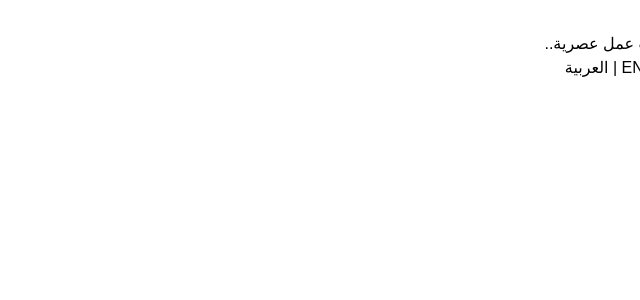
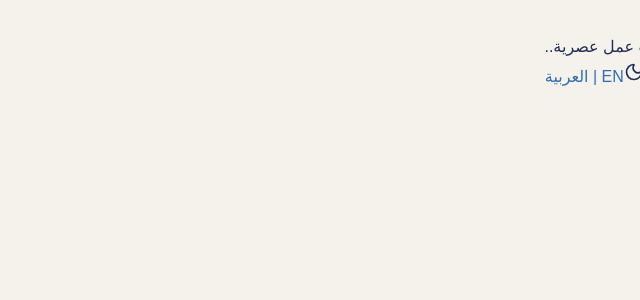
Before and after one commit to omnexaTechnology/ibbs, a Next.js app: page /ar in a window 1280 px wide. Shown: the top 300 px of the page, without its empty margins (640-1280 px from the left). Built offline with nearby package versions, Linux system fonts and the light colour scheme; a web font is replaced by a local one.

Commit message:
feat(FEAT-001/T-003): design tokens and light/dark theme

```diff
--- a/src/app/[locale]/about/page.tsx
+++ b/src/app/[locale]/about/page.tsx
@@ -3,6 +3,7 @@ import { setRequestLocale } from "next-intl/server";
 import { useTranslations } from "next-intl";
 import { Suspense } from "react";
 import { LangSwitch } from "@/components/layout/lang-switch";
+import { ThemeToggle } from "@/components/layout/theme-toggle";
 
 export default async function AboutPage({ params }: { params: Promise<{ locale: Locale }> }) {
   const { locale } = await params;
@@ -17,6 +18,7 @@ function Placeholder() {
       <h1 data-testid="page-title">
         {t("aboutH1a")} {t("aboutH1b")}
       </h1>
+      <ThemeToggle />
       <Suspense fallback={null}>
         <LangSwitch />
       </Suspense>
--- a/src/app/[locale]/layout.tsx
+++ b/src/app/[locale]/layout.tsx
@@ -2,6 +2,7 @@ import type { Metadata } from "next";
 import { notFound } from "next/navigation";
 import { hasLocale, NextIntlClientProvider } from "next-intl";
 import { getTranslations, setRequestLocale } from "next-intl/server";
+import { ThemeProvider } from "@/components/providers/theme-provider";
 import { fontClassFor } from "@/lib/fonts";
 import { getDirection, routing } from "@/i18n/routing";
 import "../globals.css";
@@ -29,9 +30,11 @@ export default async function LocaleLayout({ children, params }: Props) {
   setRequestLocale(locale);
 
   return (
-    <html lang={locale} dir={getDirection(locale)} className={fontClassFor(locale)}>
-      <body>
-        <NextIntlClientProvider>{children}</NextIntlClientProvider>
+    <html lang={locale} dir={getDirection(locale)} className={fontClassFor(locale)} suppressHydrationWarning>
+      <body className="site">
+        <ThemeProvider>
+          <NextIntlClientProvider>{children}</NextIntlClientProvider>
+        </ThemeProvider>
       </body>
     </html>
   );
--- a/src/app/[locale]/page.tsx
+++ b/src/app/[locale]/page.tsx
@@ -3,6 +3,7 @@ import { setRequestLocale } from "next-intl/server";
 import { useTranslations } from "next-intl";
 import { Suspense } from "react";
 import { LangSwitch } from "@/components/layout/lang-switch";
+import { ThemeToggle } from "@/components/layout/theme-toggle";
 import { Link } from "@/i18n/navigation";
 
 export default async function HomePage({ params }: { params: Promise<{ locale: Locale }> }) {
@@ -18,6 +19,7 @@ function Placeholder() {
     <main className="p-8">
       <h1 data-testid="hero-title">{t("heroL1")}</h1>
       <Link href="/about">{n("navAbout")}</Link>
+      <ThemeToggle />
       <Suspense fallback={null}>
         <LangSwitch />
       </Suspense>
--- a/src/app/globals.css
+++ b/src/app/globals.css
@@ -1,13 +1,180 @@
 @import "tailwindcss";
 @import "tw-animate-css";
 
-/* Fonts: next/font sets --font-montserrat (EN) or --font-alexandria (AR) on <html>. */
+/* Dark mode = `.dark` class on <html> (next-themes, attribute="class"). */
+@custom-variant dark (&:is(.dark, .dark *));
+
+/* ------------------------------------------------------------------ */
+/* Design tokens, taken from the design's :root and .site variables.   */
+/* ------------------------------------------------------------------ */
 :root {
+  /* Brand */
+  --navy: #1e2e5a;
+  --blue: #2e6eb5;
+  --cyan: #4ca6cb;
+  --green: #8bc34a;
+  --cream: #f5f2ec;
+  --night: #0b1120;
+  --night-2: #131d36;
+  --white: #ffffff;
+  --navy-rgb: 30, 46, 90;
+  --blue-rgb: 46, 110, 181;
+  --cyan-rgb: 76, 166, 203;
+  --green-rgb: 139, 195, 74;
+  --cream-rgb: 245, 242, 236;
+  --night-rgb: 11, 17, 32;
+  --night-2-rgb: 19, 29, 54;
+
+  /* Surface variables: light (the design's default theme) */
+  --bg: var(--cream);
+  --surface: var(--white);
+  --surface2: color-mix(in srgb, var(--navy) 5%, var(--cream));
+  --text: var(--navy);
+  --muted: rgba(var(--navy-rgb), 0.72);
+  --line: rgba(var(--navy-rgb), 0.14);
+  --link: var(--blue);
+  --btn: var(--navy);
+  --btnText: var(--cream);
+  --glass: rgba(var(--cream-rgb), 0.72);
+  --dot: rgba(var(--navy-rgb), 0.16);
+  --shadow: 0 24px 60px -28px rgba(var(--navy-rgb), 0.35);
+
+  /* Fonts: next/font sets --font-montserrat (EN) or --font-alexandria (AR) on <html>. */
   --ff: var(--font-montserrat), system-ui, sans-serif;
+
+  /* shadcn/ui variables, mapped onto the design's surfaces */
+  --radius: 0.625rem;
+  --background: var(--bg);
+  --foreground: var(--text);
+  --card: var(--surface);
+  --card-foreground: var(--text);
+  --popover: var(--surface);
+  --popover-foreground: var(--text);
+  --primary: var(--btn);
+  --primary-foreground: var(--btnText);
+  --secondary: var(--surface2);
+  --secondary-foreground: var(--text);
+  --muted-foreground: var(--muted);
+  --accent: var(--surface2);
+  --accent-foreground: var(--text);
+  --destructive: #c0392b;
+  --border: var(--line);
+  --input: var(--line);
+  --ring: var(--blue);
 }
+
+/* Surface variables: dark */
+.dark {
+  --bg: var(--night);
+  --surface: var(--night-2);
+  --surface2: var(--navy);
+  --text: var(--cream);
+  --muted: rgba(var(--cream-rgb), 0.72);
+  --line: rgba(var(--cream-rgb), 0.14);
+  --link: var(--cyan);
+  --btn: var(--blue);
+  --btnText: var(--white);
+  --glass: rgba(var(--night-rgb), 0.7);
+  --dot: rgba(var(--cream-rgb), 0.16);
+  --shadow: 0 30px 70px -30px rgba(0, 0, 0, 0.8);
+  --ring: var(--cyan);
+  color-scheme: dark;
+}
+
 html[dir="rtl"] {
   --ff: var(--font-alexandria), system-ui, sans-serif;
 }
-body {
-  font-family: var(--ff);
+
+/* ------------------------------------------------------------------ */
+/* Tailwind theme: colours resolve through the CSS variables above, so */
+/* switching light/dark only swaps variables.                          */
+/* ------------------------------------------------------------------ */
+@theme inline {
+  --color-navy: var(--navy);
+  --color-blue: var(--blue);
+  --color-cyan: var(--cyan);
+  --color-green: var(--green);
+  --color-cream: var(--cream);
+  --color-night: var(--night);
+  --color-night-2: var(--night-2);
+
+  --color-bg: var(--bg);
+  --color-surface: var(--surface);
+  --color-surface-2: var(--surface2);
+  --color-fg: var(--text);
+  --color-muted: var(--muted);
+  --color-line: var(--line);
+  --color-link: var(--link);
+  --color-btn: var(--btn);
+  --color-btn-text: var(--btnText);
+
+  --font-sans: var(--ff);
+  --shadow-site: var(--shadow);
+
+  /* shadcn/ui */
+  --color-background: var(--background);
+  --color-foreground: var(--foreground);
+  --color-card: var(--card);
+  --color-card-foreground: var(--card-foreground);
+  --color-popover: var(--popover);
+  --color-popover-foreground: var(--popover-foreground);
+  --color-primary: var(--primary);
+  --color-primary-foreground: var(--primary-foreground);
+  --color-secondary: var(--secondary);
+  --color-secondary-foreground: var(--secondary-foreground);
+  --color-muted-foreground: var(--muted-foreground);
+  --color-accent: var(--accent);
+  --color-accent-foreground: var(--accent-foreground);
+  --color-destructive: var(--destructive);
+  --color-border: var(--border);
+  --color-input: var(--input);
+  --color-ring: var(--ring);
+  --radius-sm: calc(var(--radius) - 4px);
+  --radius-md: calc(var(--radius) - 2px);
+  --radius-lg: var(--radius);
+  --radius-xl: calc(var(--radius) + 4px);
 }
+
+/* ------------------------------------------------------------------ */
+/* Base                                                                */
+/* ------------------------------------------------------------------ */
+@layer base {
+  * {
+    box-sizing: border-box;
+  }
+
+  body {
+    margin: 0;
+    background: var(--bg);
+  }
+
+  /* `.site` is the page surface (the design's root wrapper class). */
+  .site {
+    min-height: 100vh;
+    background: var(--bg);
+    color: var(--text);
+    font-family: var(--ff);
+    font-size: 16px;
+    line-height: 1.65;
+    overflow-x: clip;
+    transition:
+      background-color 0.5s ease,
+      color 0.5s ease;
+  }
+  html[dir="rtl"] .site {
+    line-height: 1.85;
+  }
+
+  a {
+    color: var(--blue);
+  }
+  a:hover {
+    color: var(--navy);
+  }
+  .dark a {
+    color: var(--cyan);
+  }
+  .dark a:hover {
+    color: var(--cream);
+  }
+}
--- /dev/null
+++ b/src/components/layout/theme-toggle.tsx
@@ -0,0 +1,34 @@
+"use client";
+
+import { Moon, Sun } from "lucide-react";
+import { useTranslations } from "next-intl";
+import { useTheme } from "next-themes";
+import { cn } from "@/lib/utils";
+
+/**
+ * Light/dark toggle. Icons and label are swapped with the `dark:` CSS variant
+ * rather than React state, so server HTML and client HTML always match.
+ */
+export function ThemeToggle({ className, showLabel = false }: { className?: string; showLabel?: boolean }) {
+  const t = useTranslations("nav");
+  const { resolvedTheme, setTheme } = useTheme();
+
+  return (
+    <button
+      type="button"
+      onClick={() => setTheme(resolvedTheme === "dark" ? "light" : "dark")}
+      aria-label={t("toggleTheme")}
+      data-testid="theme-toggle"
+      className={cn("inline-flex items-center gap-2", className)}
+    >
+      <Sun className="hidden size-5 dark:block" aria-hidden="true" />
+      <Moon className="size-5 dark:hidden" aria-hidden="true" />
+      {showLabel && (
+        <span>
+          <span className="dark:hidden">{t("themeDark")}</span>
+          <span className="hidden dark:inline">{t("themeLight")}</span>
+        </span>
+      )}
+    </button>
+  );
+}
--- /dev/null
+++ b/src/components/providers/theme-provider.tsx
@@ -0,0 +1,21 @@
+"use client";
+
+import { ThemeProvider as NextThemesProvider } from "next-themes";
+
+/**
+ * Class-based theme (adds `dark` to <html>). next-themes injects a blocking
+ * inline script, so the stored theme is applied before first paint (no flash).
+ * The design defaults to light, so system preference is not used.
+ */
+export function ThemeProvider({ children }: { children: React.ReactNode }) {
+  return (
+    <NextThemesProvider
+      attribute="class"
+      defaultTheme="light"
+      enableSystem={false}
+      storageKey="ibss-theme"
+    >
+      {children}
+    </NextThemesProvider>
+  );
+}
```
Also changed, not shown: .ai/work/FEAT-001-app-foundation/tasks/T-003.md, 2 other files (tests, documents, lock files or other folders).
